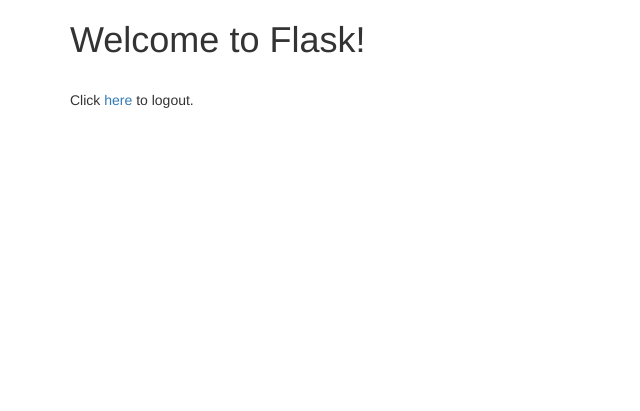
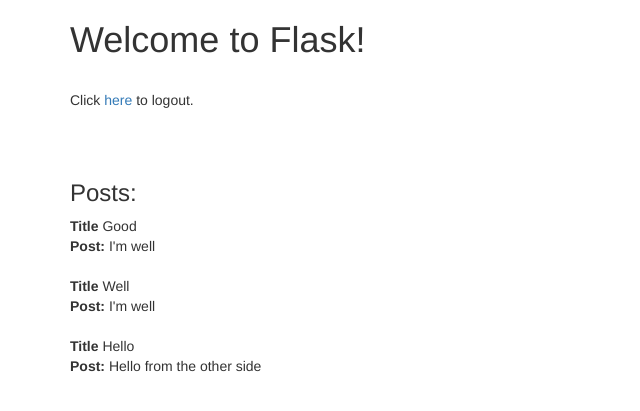
Before and after one commit to jackiemacharia/discover-flask-practice, a Flask app: page / in a window 1280 px wide. Shown: the top 411 px of the page, without its empty margins (0-640 px from the left). Run offline with Flask 2, Linux system fonts and the light colour scheme; the visitor is signed in with stand-in values (Sample User, id 1); data comes from the database, SQL or seed files in the repository; both versions use the stored data as it was after the commit; some libraries are stand-ins or nearby versions.

Commit message:
add an sql db

```diff
--- a/app.py
+++ b/app.py
@@ -1,7 +1,8 @@
 # import the Flask class from the flask module
 # import wraps from functools
-from flask import Flask, render_template, redirect, url_for, request, session, flash
+from flask import Flask, render_template, redirect, url_for, request, session, flash, g
 from functools import wraps  # wraps allows you to define and use decorators such as login_required
+import sqlite3
 
 
 # create the application object
@@ -9,6 +10,7 @@
 
 #use a random key generator
 app.secret_key = "my precious"
+app.database = "sample.db"
 
 
 # login_required decorator
@@ -27,7 +29,11 @@
 @app.route('/')
 @login_required
 def home():
-    return render_template('index.html')  # render a template
+    g.db = connect_db()  # g is an object specific to flask used to store a temporary object using a request #resets after each request
+    cur = g.db.execute('select * from posts')  # query the database # fetches the data from posts
+    posts = [dict(title=row[0], description=row[1]) for row in cur.fetchall()]  # cast to a dictionary
+    g.db.close()  # close the database
+    return render_template('index.html', posts=posts)  # render a template
 
 
 @app.route('/welcome')
@@ -56,6 +62,9 @@
     return redirect(url_for('welcome'))
 
 
+def connect_db():
+    return sqlite3.connect(app.database)  # create database object
+
 # start the server with the 'run()' method
 if __name__ == '__main__':
     app.run(debug=True)
--- a/templates/index.html
+++ b/templates/index.html
@@ -4,5 +4,12 @@
 <h1>Welcome to Flask!</h1>
 <br>
 <p>Click <a href="/logout"> here</a> to logout.</p>
+<br><br>
+<h3>Posts:</h3>
+{% for post in posts %}
+  <strong>Title</strong> {{ post.title }} <br>
+  <strong>Post:</strong> {{ post.description }} <br>
+<br>
+{% endfor %}  <!--displays results -->
 
 {% endblock %}
```
Also changed, not shown: sql.py (added, +9 -0 lines), sample.db (added).
